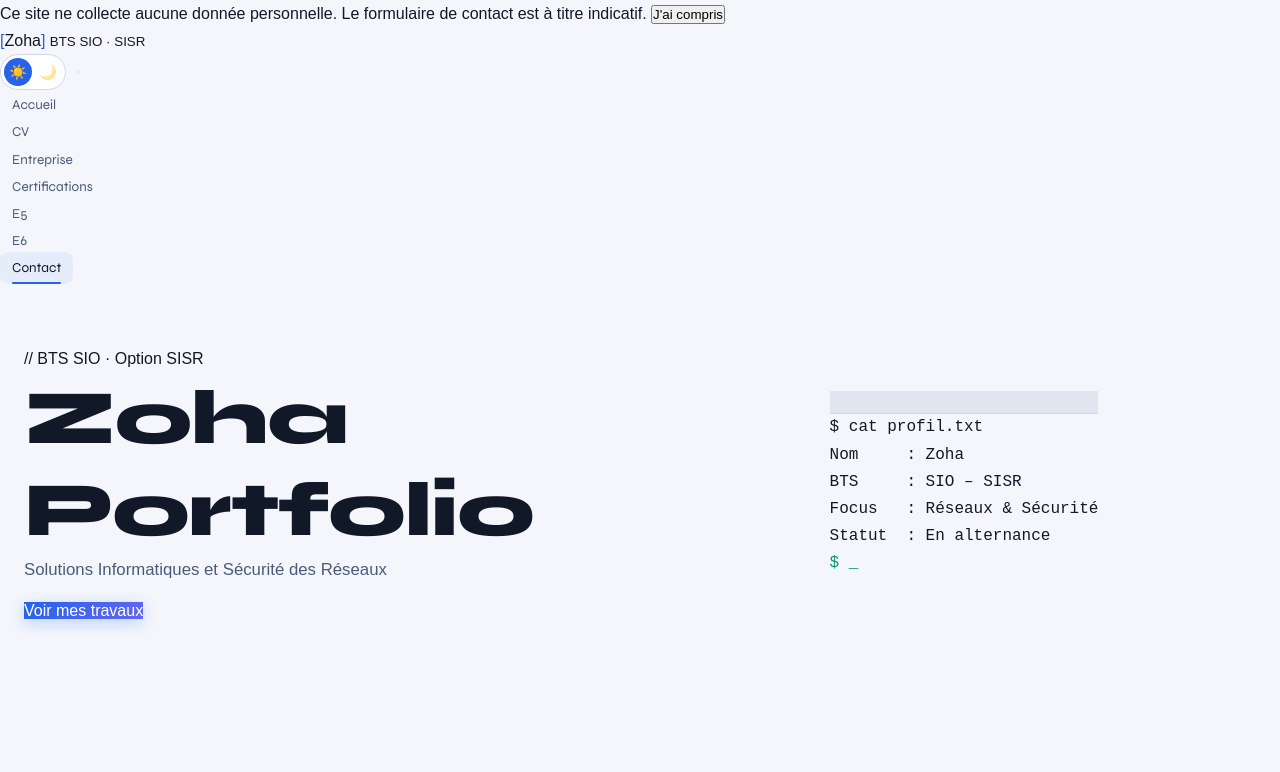
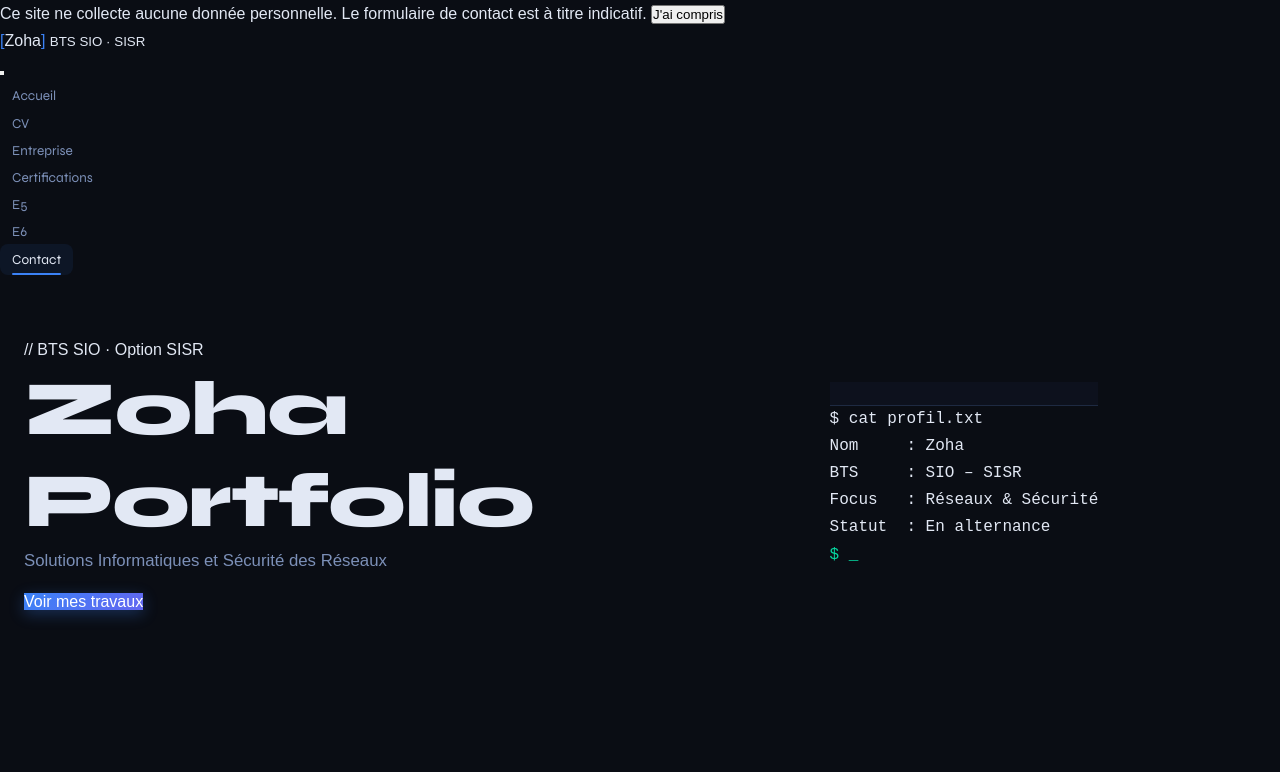
Before and after one commit to Zoha-ASHFAQ-BTS/portfolio-Zoha-ASHFAQ-BTS-SIO, a plain HTML site: page index.html in a window 1280 px wide. Shown: the top 772 px of the page. Drawn offline with Linux system fonts and the light colour scheme.

Commit message:
Add files via upload

```diff
--- a/index.html
+++ b/index.html
@@ -26,16 +26,9 @@
         <span class="logo-bracket">[</span>Zoha<span class="logo-bracket">]</span>
         <small>BTS SIO · SISR</small>
       </div>
-      <div style="display:flex;align-items:center;gap:.6rem;flex-shrink:0;">
-        <!-- Toggle Dark / Light mode -->
-        <button class="theme-toggle" id="theme-toggle" aria-label="Basculer thème clair/sombre" title="Changer de thème">
-          <span class="theme-toggle__icon theme-toggle__icon--sun" aria-hidden="true">☀️</span>
-          <span class="theme-toggle__icon theme-toggle__icon--moon" aria-hidden="true">🌙</span>
-        </button>
-        <button class="nav-toggle" aria-label="Ouvrir le menu" aria-expanded="false" aria-controls="nav-links">
-          <span></span><span></span><span></span>
-        </button>
-      </div>
+      <button class="nav-toggle" aria-label="Ouvrir le menu" aria-expanded="false" aria-controls="nav-links">
+        <span></span><span></span><span></span>
+      </button>
       <ul class="nav-links" id="nav-links">
         <li><a href="#accueil" class="nav-link">Accueil</a></li>
         <li><a href="#cv" class="nav-link">CV</a></li>
@@ -401,36 +394,6 @@
     </div>
   </footer>
 
-  <!-- Initialisation thème AVANT rendu (évite le flash) -->
-  <script>
-    (function() {
-      const saved = localStorage.getItem('theme');
-      const prefersDark = window.matchMedia('(prefers-color-scheme: dark)').matches;
-      const theme = saved || (prefersDark ? 'dark' : 'light');
-      if (theme === 'light') document.documentElement.setAttribute('data-theme', 'light');
-    })();
-  </script>
   <script src="script.js"></script>
-  <script>
-    // ── Toggle thème clair / sombre ──────────────────────────────
-    (function() {
-      const btn = document.getElementById('theme-toggle');
-      if (!btn) return;
-
-      function applyTheme(theme) {
-        if (theme === 'light') {
-          document.documentElement.setAttribute('data-theme', 'light');
-        } else {
-          document.documentElement.removeAttribute('data-theme');
-        }
-        localStorage.setItem('theme', theme);
-      }
-
-      btn.addEventListener('click', function() {
-        const current = document.documentElement.getAttribute('data-theme');
-        applyTheme(current === 'light' ? 'dark' : 'light');
-      });
-    })();
-  </script>
 </body>
 </html>
--- a/style.css
+++ b/style.css
@@ -6,15 +6,14 @@
 /* ─── 0. RESET & BASE ─────────────────────────────────────────── */
 *, *::before, *::after { box-sizing: border-box; margin: 0; padding: 0; }
 
-/* ── THÈME SOMBRE (défaut) ──────────────────────────────────────── */
 :root {
   /* Palette principale */
-  --bg:          #0a0d14;
-  --bg-alt:      #0f1320;
-  --bg-card:     #131929;
-  --bg-card-h:   #192034;
-  --border:      #1e2a42;
-  --border-h:    #2e4070;
+  --bg:          #0a0d14;       /* fond très sombre */
+  --bg-alt:      #0f1320;       /* sections alternées */
+  --bg-card:     #131929;       /* cartes */
+  --bg-card-h:   #192034;       /* cartes hover */
+  --border:      #1e2a42;       /* bordures subtiles */
+  --border-h:    #2e4070;       /* bordures hover */
 
   /* Textes */
   --text:        #e2e8f4;
@@ -22,10 +21,10 @@
   --text-faint:  #3d506e;
 
   /* Accents */
-  --accent:      #3b82f6;
-  --accent-h:    #60a5fa;
-  --accent-2:    #06d6a0;
-  --accent-3:    #f59e0b;
+  --accent:      #3b82f6;       /* bleu tech */
+  --accent-h:    #60a5fa;       /* bleu clair hover */
+  --accent-2:    #06d6a0;       /* vert menthe (second accent) */
+  --accent-3:    #f59e0b;       /* ambre (badges) */
 
   /* Gradients */
   --grad-hero:   linear-gradient(135deg, #0a0d14 0%, #0f1a2e 60%, #0d1425 100%);
@@ -53,94 +52,6 @@
   --t-fast:  150ms ease;
   --t-med:   280ms ease;
   --t-slow:  500ms ease;
-}
-
-/* ── THÈME CLAIR ────────────────────────────────────────────────── */
-[data-theme="light"] {
-  --bg:          #f4f6fb;
-  --bg-alt:      #eaecf4;
-  --bg-card:     #ffffff;
-  --bg-card-h:   #f0f4ff;
-  --border:      #d0d8ec;
-  --border-h:    #93aee0;
-
-  --text:        #111827;
-  --text-muted:  #4b5a7a;
-  --text-faint:  #9aa5c0;
-
-  --accent:      #2563eb;
-  --accent-h:    #1d4ed8;
-  --accent-2:    #059669;
-  --accent-3:    #d97706;
-
-  --grad-hero:   linear-gradient(135deg, #e8edf8 0%, #dce6f8 60%, #e4ebf8 100%);
-  --grad-accent: linear-gradient(135deg, #2563eb 0%, #6366f1 100%);
-  --grad-card:   linear-gradient(145deg, #ffffff, #f0f4ff);
-
-  --shadow:      0 4px 24px rgba(0,0,0,.08);
-  --shadow-lg:   0 8px 48px rgba(0,0,0,.12);
-  --glow:        0 0 24px rgba(37,99,235,.2);
-}
-
-/* ── TOGGLE DARK/LIGHT ──────────────────────────────────────────── */
-.theme-toggle {
-  display: flex;
-  align-items: center;
-  background: var(--bg-card);
-  border: 1.5px solid var(--border);
-  border-radius: 99px;
-  padding: 3px;
-  gap: 2px;
-  cursor: pointer;
-  flex-shrink: 0;
-  transition: border-color var(--t-med), background var(--t-med);
-}
-.theme-toggle:hover { border-color: var(--accent); }
-
-.theme-toggle__icon {
-  display: flex;
-  align-items: center;
-  justify-content: center;
-  width: 28px; height: 28px;
-  border-radius: 99px;
-  font-size: .9rem;
-  transition: background var(--t-med), opacity var(--t-med);
-  opacity: .45;
-}
-.theme-toggle__icon.active {
-  background: var(--accent);
-  opacity: 1;
-}
-/* En dark mode : lune active | En light mode : soleil actif */
-html:not([data-theme="light"]) .theme-toggle__icon--moon { background: rgba(59,130,246,.15); opacity: 1; }
-[data-theme="light"]           .theme-toggle__icon--sun  { background: var(--accent); opacity: 1; }
-
-/* Smooth transition globale au changement de thème */
-body { transition: background-color var(--t-slow), color var(--t-slow); }
-.site-header, .terminal-bar, .bg-card, nav, footer { transition: background var(--t-slow), border-color var(--t-slow); }
-
-/* En light mode : ajustements spécifiques */
-[data-theme="light"] .site-header {
-  background: rgba(244,246,251,.88) !important;
-}
-[data-theme="light"] .site-header.scrolled {
-  background: rgba(244,246,251,.97) !important;
-}
-[data-theme="light"] .main-nav {
-  background: rgba(244,246,251,.97) !important;
-}
-[data-theme="light"] .terminal-bar { background: #e0e5f0; }
-[data-theme="light"] .site-footer  { background: #dde2ef; }
-[data-theme="light"] .hero-section::before {
-  background-image:
-    linear-gradient(rgba(37,99,235,.04) 1px, transparent 1px),
-    linear-gradient(90deg, rgba(37,99,235,.04) 1px, transparent 1px);
-}
-[data-theme="light"] .rgpd-banner {
-  background: var(--bg-card);
-}
-[data-theme="light"] .back-to-top {
-  background: var(--bg-card);
 }
 
 html {
```
